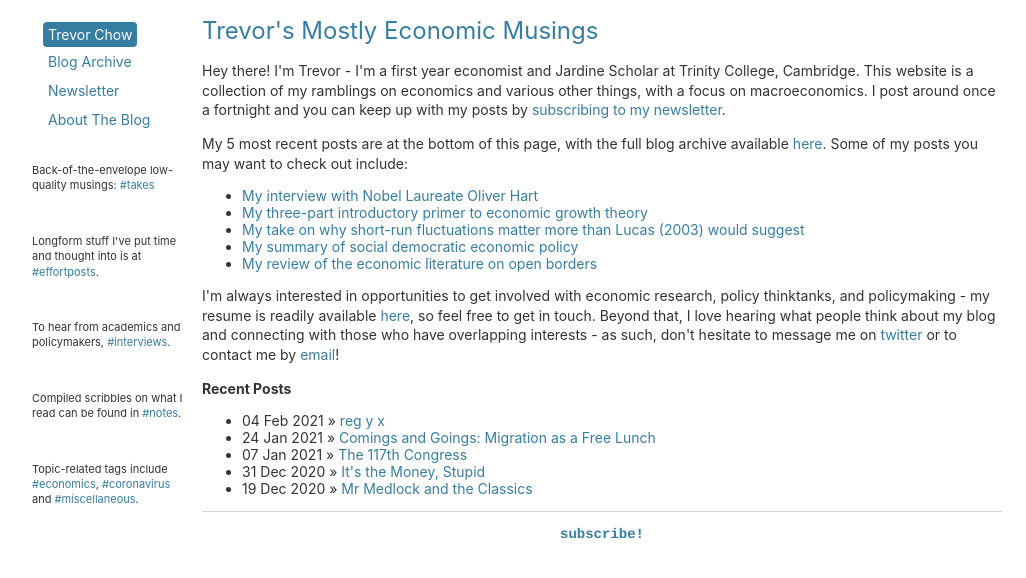
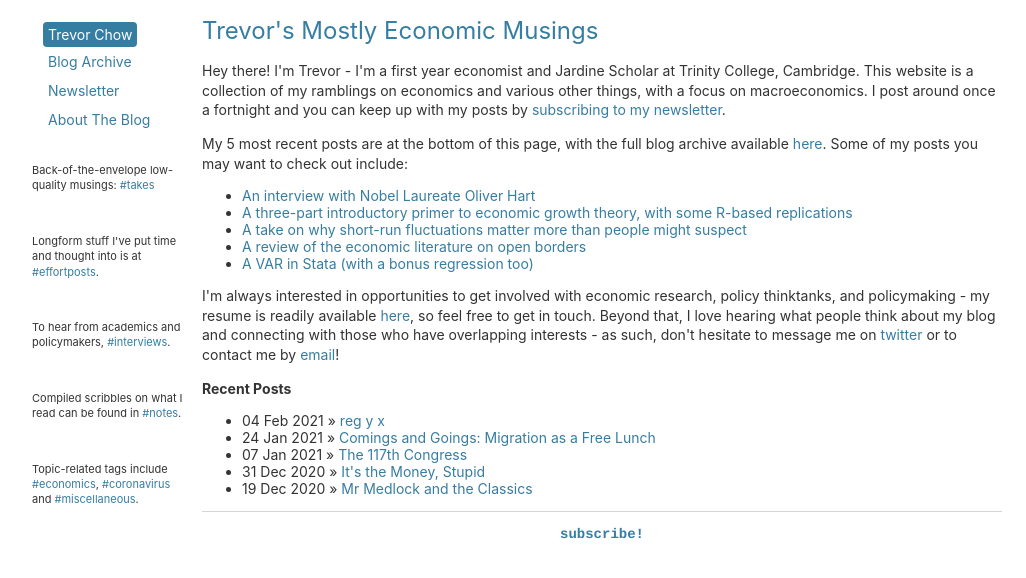
Before and after one commit to tmychow/tmychow.github.io, a Jekyll site: the page built from index.html, in a window 1280 px wide. Shown: the top 578 px of the page, without its empty margins (28-1054 px from the left). Built offline with Jekyll 4.4.1, drawn with Linux system fonts in a browser that asks for light colours.

Commit message:
Update index.html

```diff
--- a/index.html
+++ b/index.html
@@ -6,11 +6,11 @@ title: Trevor's Mostly Economic Musings
 	<p>Hey there! I'm Trevor - I'm a first year economist and Jardine Scholar at Trinity College, Cambridge. This website is a collection of my ramblings on economics and various other things, with a focus on macroeconomics. I post around once a fortnight and you can keep up with my posts by <a href="https://buttondown.email/tmychow">subscribing to my newsletter</a>.</p>
 	<p> My 5 most recent posts are at the bottom of this page, with the full blog archive available <a href="https://tmychow.com/blog/">here</a>. Some of my posts you may want to check out include:</p>
 	<ul>
-		<li> <a href="https://tmychow.com/blog/2020/05/14/a-conversation-with-nobel-laureate-oliver-hart">My interview with Nobel Laureate Oliver Hart</a> </li>
-		<li> <a href="https://tmychow.com/blog/2020/07/02/growth-a-primer-in-three-parts">My three-part introductory primer to economic growth theory</a> </li>
-		<li> <a href="https://tmychow.com/blog/2020/11/15/why-bob-lucas-was-wrong">My take on why short-run fluctuations matter more than Lucas (2003) would suggest</a> </li>
-		<li> <a href="https://tmychow.com/blog/2020/12/19/mr-medlock-and-the-classics">My summary of social democratic economic policy</a> </li>
-		<li> <a href="https://tmychow.com/blog/2021/01/24/comings-and-goings">My review of the economic literature on open borders</a> </li>
+		<li> <a href="https://tmychow.com/blog/2020/05/14/a-conversation-with-nobel-laureate-oliver-hart">An interview with Nobel Laureate Oliver Hart</a> </li>
+		<li> <a href="https://tmychow.com/blog/2020/07/02/growth-a-primer-in-three-parts">A three-part introductory primer to economic growth theory, with some R-based replications</a> </li>
+		<li> <a href="https://tmychow.com/blog/2020/11/15/why-bob-lucas-was-wrong">A take on why short-run fluctuations matter more than people might suspect</a> </li>
+		<li> <a href="https://tmychow.com/blog/2021/01/24/comings-and-goings">A review of the economic literature on open borders</a> </li>
+		<li> <a href="https://tmychow.com/blog/2021/02/04/reg-y-x">A VAR in Stata (with a bonus regression too)</a> </li>
 	</ul>
 	<p>I'm always interested in opportunities to get involved with economic research, policy thinktanks, and policymaking - my resume is readily available <a href="/assets/ResumeJan21.pdf">here</a>, so feel free to get in touch. Beyond that, I love hearing what people think about my blog and connecting with those who have overlapping interests - as such, don't hesitate to message me on <a href="https://twitter.com/tmychow">twitter</a> or to contact me by <a href="mailto:tmychow@gmail.com?subject=Mostly Economic Musings">email</a>!</p>
 	<p><strong>Recent Posts</strong></p>
```
